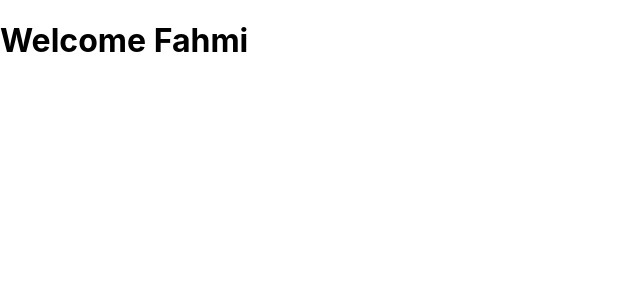
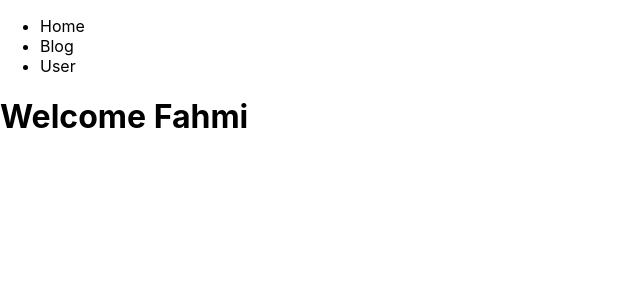
Before and after one commit to fahmialiasakbar/bwa-basic-next, a Next.js app: page / in a window 1280 px wide. Shown: the top 300 px of the page, without its empty margins (0-640 px from the left). Built offline with nearby package versions, Linux system fonts and the light colour scheme.

Commit message:
Move with <Link>

```diff
--- a/pages/index.tsx
+++ b/pages/index.tsx
@@ -1,5 +1,16 @@
+import Link from 'next/link';
+
 export default function Home() {
   return (
-    <h1>Welcome Fahmi</h1>
+    <>
+      <header>
+        <ul>
+          <li><Link href="/"><a>Home</a></Link></li>
+          <li><Link href="/blog"><a>Blog</a></Link></li>
+          <li><Link href="/users"><a>User</a></Link></li>
+        </ul>
+      </header>
+      <h1>Welcome Fahmi</h1>
+    </>
   );
 }
```
Also changed, not shown: .eslintrc.json.
